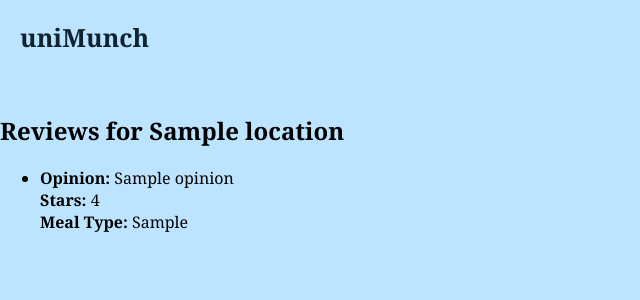
After one commit to khadija-siddiqui/uniMunch, a Flask app: template templates/search_results.html in a window 1280 px wide. The commit adds this page. Shown: the top 300 px of the page, without its empty margins (0-640 px from the left). Run offline with Flask 3, Linux system fonts and the light colour scheme; the template is opened without the code that fills it: most values are stand-ins (such as "Sample title", 1, 10 or a date in 2020); parts of the project's set-up code (start-up, migrations or seed data) failed here and were passed over.

Commit message:
fixed the drop-down menu and created the search bar; connected to database

```diff
--- a/server.py
+++ b/server.py
@@ -18,29 +18,10 @@ tmpl_dir = os.path.join(os.path.dirname(os.path.abspath(__file__)), 'templates')
 app = Flask(__name__, template_folder=tmpl_dir)
 
 
-#
-# The following is a dummy URI that does not connect to a valid database. You will need to modify it to connect to your Part 2 database in order to use the data.
-#
-# XXX: The URI should be in the format of:
-#
-#     postgresql://USER:PASSWORD@34.75.94.195/proj1part2
-#
-# For example, if you had username gravano and password foobar, then the following line would be:
-#
-#     DATABASEURI = "postgresql://gravano:foobar@34.75.94.195/proj1part2"
-#
 DATABASEURI = "postgresql://mzn2002:143318@34.74.171.121/proj1part2"
 
-
-#
-# This line creates a database engine that knows how to connect to the URI above.
-#
 engine = create_engine(DATABASEURI)
 
-#
-# Example of running queries in your database
-# Note that this will probably not work if you already have a table named 'test' in your database, containing meaningful data. This is only an example showing you how to run queries in your database using SQLAlchemy.
-#
 conn = engine.connect()
 
 def get_locations():
@@ -69,12 +50,39 @@ def get_locations():
   locations = schools + dining_halls + cafes + food_carts
   return locations
 
+def get_reviews_for_location(location_name):
+    conn = engine.connect()
 
+    # Construct a query to find reviews for locations containing the user's input
+    query = """
+        SELECT r.rid, r.opinion, r.stars, r.meal_type
+        FROM (
+            SELECT rp.rid
+            FROM ref_p rp
+            JOIN places_to_eat p ON rp.pid = p.pid
+            LEFT JOIN school s ON p.sid = s.sid
+            LEFT JOIN dining_hall d ON p.pid = d.pid
+            LEFT JOIN cafes c ON p.pid = c.pid
+            WHERE
+                s.school_name LIKE :location_name OR
+                d.dining_hall_name LIKE :location_name OR
+                c.cafe_name LIKE :location_name
+            UNION
+            SELECT rf.rid
+            FROM ref_f rf
+            JOIN food_cart f ON rf.fid = f.fid
+            WHERE
+                f.foodcart_name LIKE :location_name
+        ) matched_reviews
+        JOIN review r ON matched_reviews.rid = r.rid
+    """
 
+    cursor = conn.execute(text(query), {"location_name": f"%{location_name}%"})
+    result = cursor.fetchall()
 
+    conn.close()
 
-
-# The string needs to be wrapped around text()
+    return result
 
 conn.execute(text("""CREATE TABLE IF NOT EXISTS test (
   id serial,
@@ -114,19 +122,6 @@ def teardown_request(exception):
     pass
 
 
-#
-# @app.route is a decorator around index() that means:
-#   run index() whenever the user tries to access the "/" path using a GET request
-#
-# If you wanted the user to go to, for example, localhost:8111/foobar/ with POST or GET then you could use:
-#
-#       @app.route("/foobar/", methods=["POST", "GET"])
-#
-# PROTIP: (the trailing / in the path is important)
-#
-# see for routing: https://flask.palletsprojects.com/en/2.0.x/quickstart/?highlight=routing
-# see for decorators: http://simeonfranklin.com/blog/2012/jul/1/python-decorators-in-12-steps/
-#
 @app.route('/')
 def index():
   """
@@ -239,47 +234,6 @@ def index():
     print("Invalid selected_location:", selected_location)
 
 
-
-
-  # if selected_school:
-  #   school_name = selected_school.split(':')[0]  # Assuming the sid is part of the value
-  #   print(school_name)
-  #   conn = engine.connect()
-  #   #fix and add JOIN Query
-  #   cursor = conn.execute("SELECT sid FROM school WHERE sid=?", (sid,))
-  #   result = cursor.fetchone()
-  #   conn.close()
-  #   print(result[0])
-  #   dietary_need = result[0] if result else None
-
-
-
-  #
-  # Flask uses Jinja templates, which is an extension to HTML where you can
-  # pass data to a template and dynamically generate HTML based on the data
-  # (you can think of it as simple PHP)
-  # documentation: https://realpython.com/primer-on-jinja-templating/
-  #
-  # You can see an example template in templates/index.html
-  #
-  # context are the variables that are passed to the template.
-  # for example, "data" key in the context variable defined below will be
-  # accessible as a variable in index.html:
-  #
-  #     # will print: [u'grace hopper', u'alan turing', u'ada lovelace']
-  #     <div>{{data}}</div>
-  #
-  #     # creates a <div> tag for each element in data
-  #     # will print:
-  #     #
-  #     #   <div>grace hopper</div>
-  #     #   <div>alan turing</div>
-  #     #   <div>ada lovelace</div>
-  #     #
-  #     {% for n in data %}
-  #     <div>{{n}}</div>
-  #     {% endfor %}
-  #
   context = {
     'data': names,
     'locations': locations,
@@ -294,14 +248,19 @@ def index():
   #
   return render_template("index.html", **context)
 
-#
-# This is an example of a different path.  You can see it at:
-#
-#     localhost:8111/another
-#
-# Notice that the function name is another() rather than index()
-# The functions for each app.route need to have different names
-#
+
+
+@app.route('/search')
+def search():
+  search_place = request.args.get('search_place')
+
+  if search_place:
+    # Handle the search query and retrieve reviews for the searched location
+    result = get_reviews_for_location(search_place)
+    return render_template("search_results.html", location=search_place, reviews=result)
+
+  return redirect('/')
+
 @app.route('/another')
 def another():
   return render_template("another.html")
--- /dev/null
+++ b/templates/search_results.html
@@ -0,0 +1,31 @@
+<!DOCTYPE html>
+<html lang="en">
+<head>
+  <meta charset="UTF-8">
+  <meta name="viewport" content="width=device-width, initial-scale=1.0">
+  <title>uniMunch</title>
+  <link rel="stylesheet" href = "../static/styles.css">
+</head>
+
+<body>
+    <h1>uniMunch</h1>
+    <header class="page-header">
+      <!-- Include any navigation or other elements you want on the page -->
+    </header>
+
+    <h2>Reviews for {{ location if location else 'Unknown Location' }}</h2>
+    {% if reviews %}
+      <ul>
+        {% for review in reviews %}
+          <li>
+            <strong>Opinion:</strong> {{ review.opinion }}<br>
+            <strong>Stars:</strong> {{ review.stars }}<br>
+            <strong>Meal Type:</strong> {{ review.meal_type }}<br>
+          </li>
+        {% endfor %}
+      </ul>
+    {% else %}
+      <p>No reviews available for {{ location if location else 'Unknown Location' }}</p>
+    {% endif %}
+  </body>
+  </html>
```
Also changed, not shown: templates/index.html (+2 -7 lines).
